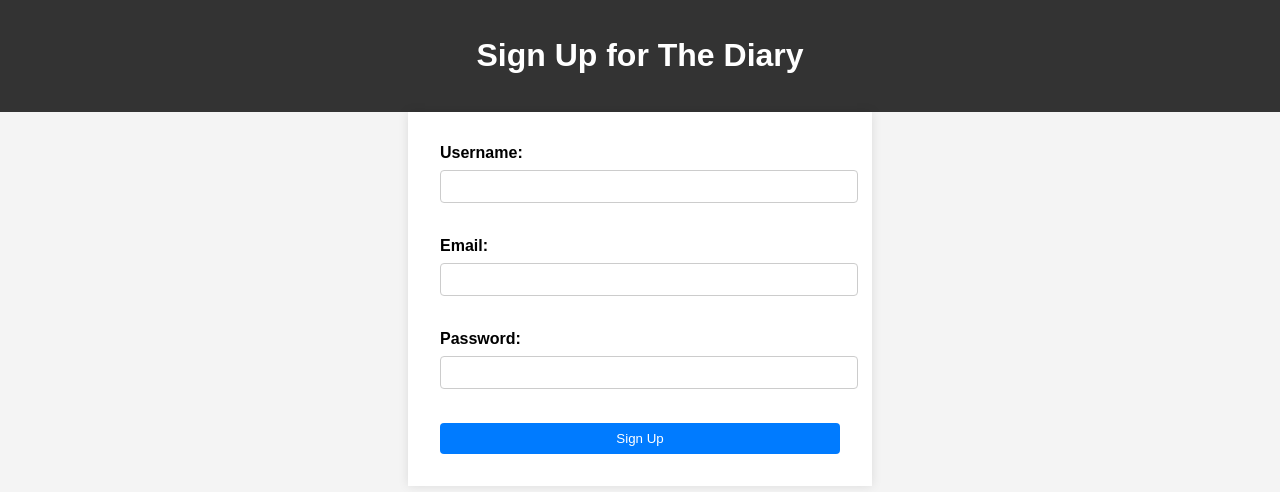
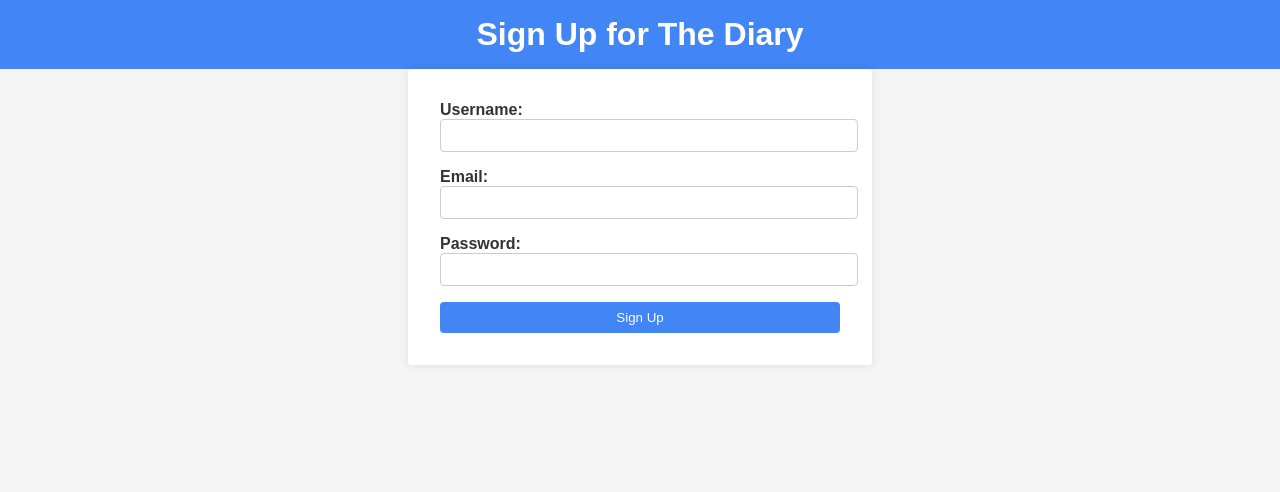
Before and after one commit to jaisivram/The-Diary, a website: page frontend/public/signup.html in a window 1280 px wide. Drawn offline with Linux system fonts and the light colour scheme.

Commit message:
changed css

```diff
--- a/frontend/public/style.css
+++ b/frontend/public/style.css
@@ -1,78 +1,36 @@
-/* Your CSS styles go here */
-
-body {
-    font-family: Arial, sans-serif;
+/* Reset some default styles */
+body,
+h1,
+h2,
+h3,
+p {
     margin: 0;
     padding: 0;
-    background-color: #f4f4f4;
 }
 
-header {
-    background-color: #333;
-    color: white;
-    text-align: center;
-    padding: 1rem;
-}
-
-main {
-    max-width: 400px;
-    margin: 0 auto;
-    padding: 2rem;
-    background-color: white;
-    box-shadow: 0px 0px 10px rgba(0, 0, 0, 0.1);
-}
-
-form {
-    display: flex;
-    flex-direction: column;
-}
-
-label {
-    margin-bottom: 0.5rem;
-}
-
-input[type="text"],
-input[type="email"],
-input[type="password"] {
-    padding: 0.5rem;
-    margin-bottom: 1rem;
-    border: 1px solid #ccc;
-    border-radius: 4px;
-}
-
-button {
-    background-color: #333;
-    color: white;
-    padding: 0.5rem 1rem;
-    border: none;
-    border-radius: 4px;
-    cursor: pointer;
-}
-
-button:hover {
-    background-color: #555;
-}
 /* Global styles */
 body {
     font-family: Arial, sans-serif;
     margin: 0;
     padding: 0;
-    background-color: #f4f4f4;
+    background-color: #f5f5f5;
 }
 
 header {
     text-align: center;
     padding: 1rem;
+    background-color: #4285f4; /* Google Blue */
+    color: white;
 }
 
 a {
     text-decoration: none;
-    color: #007BFF;
+    color: #4285f4; /* Google Blue */
 }
 
 /* Welcome page styles */
 .welcome-header {
-    background-color: #333;
+    background-color: #4285f4; /* Google Blue */
     color: white;
 }
 
@@ -83,30 +41,37 @@ a {
 
 .welcome-link {
     font-weight: bold;
+    color: #4285f4; /* Google Blue */
 }
 
 /* Login and Signup page styles */
-.login-header, .signup-header {
-    background-color: #333;
+.login-header,
+.signup-header {
+    background-color: #4285f4; /* Google Blue */
     color: white;
     text-align: center;
     padding: 1rem;
 }
 
-.login-main, .signup-main {
+.login-main,
+.signup-main {
     max-width: 400px;
     margin: 0 auto;
     padding: 2rem;
     background-color: white;
     box-shadow: 0px 0px 10px rgba(0, 0, 0, 0.1);
+    border-radius: 4px;
 }
 
-.login-label, .signup-label {
+.login-label,
+.signup-label {
     font-weight: bold;
     margin-bottom: 0.5rem;
+    color: #333; /* Dark text color */
 }
 
-.login-input, .signup-input {
+.login-input,
+.signup-input {
     padding: 0.5rem;
     margin-bottom: 1rem;
     border: 1px solid #ccc;
@@ -114,8 +79,9 @@ a {
     width: 100%;
 }
 
-.login-button, .signup-button {
-    background-color: #007BFF;
+.login-button,
+.signup-button {
+    background-color: #4285f4; /* Google Blue */
     color: white;
     padding: 0.5rem 1rem;
     border: none;
@@ -124,6 +90,7 @@ a {
     width: 100%;
 }
 
-.login-button:hover, .signup-button:hover {
-    background-color: #0056b3;
+.login-button:hover,
+.signup-button:hover {
+    background-color: #357ae8; /* Slightly darker blue on hover */
 }
```
Also changed, not shown: 1 other file.
